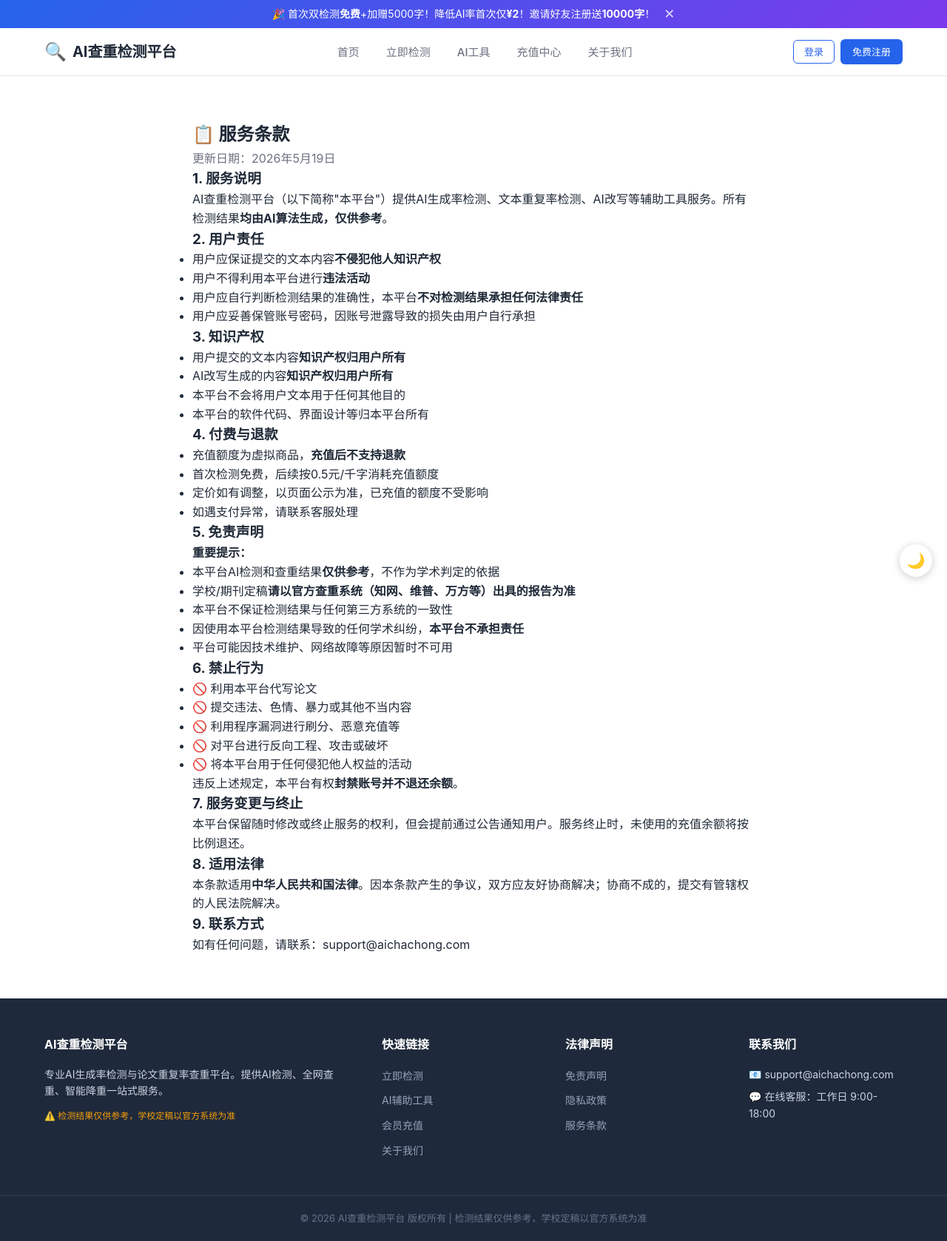
After one commit to HGSQ-123/ai-chachong, a Flask app: page /terms in a window 1280 px wide. The commit adds this page. Shown: the whole page at 74% size. Run offline with Flask 3, Linux system fonts and the light colour scheme.

Commit message:
feat: 隐私政策+服务条款+国内合规

```diff
--- a/routes/main.py
+++ b/routes/main.py
@@ -46,6 +46,18 @@ def disclaimer():
     return render_template("disclaimer.html", config=config)
 
 
+@main_bp.route("/privacy")
+def privacy():
+    """隐私政策页面"""
+    return render_template("privacy.html", config=config)
+
+
+@main_bp.route("/terms")
+def terms():
+    """服务条款页面"""
+    return render_template("terms.html", config=config)
+
+
 @main_bp.route("/tools")
 def tools_page():
     """AI辅助工具页面（降重、润色、修正、优化）"""
--- a/templates/base.html
+++ b/templates/base.html
@@ -92,8 +92,8 @@
                 <h4>法律声明</h4>
                 <ul>
                     <li><a href="{{ url_for('main.disclaimer') }}">免责声明</a></li>
-                    <li><a href="#">隐私政策</a></li>
-                    <li><a href="#">服务条款</a></li>
+                    <li><a href="{{ url_for('main.privacy') }}">隐私政策</a></li>
+                    <li><a href="{{ url_for('main.terms') }}">服务条款</a></li>
                 </ul>
             </div>
             <div class="footer-col">
--- /dev/null
+++ b/templates/terms.html
@@ -0,0 +1,67 @@
+{% extends "base.html" %}
+{% block title %}服务条款 - {{ site_name }}{% endblock %}
+
+{% block content %}
+<section class="section-padding">
+    <div class="container" style="max-width:800px;">
+        <h2>📋 服务条款</h2>
+        <p style="color:var(--text-secondary);">更新日期：2026年5月19日</p>
+
+        <h3>1. 服务说明</h3>
+        <p>{{ site_name }}（以下简称"本平台"）提供AI生成率检测、文本重复率检测、AI改写等辅助工具服务。所有检测结果<strong>均由AI算法生成，仅供参考</strong>。</p>
+
+        <h3>2. 用户责任</h3>
+        <ul>
+            <li>用户应保证提交的文本内容<strong>不侵犯他人知识产权</strong></li>
+            <li>用户不得利用本平台进行<strong>违法活动</strong></li>
+            <li>用户应自行判断检测结果的准确性，本平台<strong>不对检测结果承担任何法律责任</strong></li>
+            <li>用户应妥善保管账号密码，因账号泄露导致的损失由用户自行承担</li>
+        </ul>
+
+        <h3>3. 知识产权</h3>
+        <ul>
+            <li>用户提交的文本内容<strong>知识产权归用户所有</strong></li>
+            <li>AI改写生成的内容<strong>知识产权归用户所有</strong></li>
+            <li>本平台不会将用户文本用于任何其他目的</li>
+            <li>本平台的软件代码、界面设计等归本平台所有</li>
+        </ul>
+
+        <h3>4. 付费与退款</h3>
+        <ul>
+            <li>充值额度为虚拟商品，<strong>充值后不支持退款</strong></li>
+            <li>首次检测免费，后续按0.5元/千字消耗充值额度</li>
+            <li>定价如有调整，以页面公示为准，已充值的额度不受影响</li>
+            <li>如遇支付异常，请联系客服处理</li>
+        </ul>
+
+        <h3>5. 免责声明</h3>
+        <p><strong>重要提示：</strong></p>
+        <ul>
+            <li>本平台AI检测和查重结果<strong>仅供参考</strong>，不作为学术判定的依据</li>
+            <li>学校/期刊定稿<strong>请以官方查重系统（知网、维普、万方等）出具的报告为准</strong></li>
+            <li>本平台不保证检测结果与任何第三方系统的一致性</li>
+            <li>因使用本平台检测结果导致的任何学术纠纷，<strong>本平台不承担责任</strong></li>
+            <li>平台可能因技术维护、网络故障等原因暂时不可用</li>
+        </ul>
+
+        <h3>6. 禁止行为</h3>
+        <ul>
+            <li>🚫 利用本平台代写论文</li>
+            <li>🚫 提交违法、色情、暴力或其他不当内容</li>
+            <li>🚫 利用程序漏洞进行刷分、恶意充值等</li>
+            <li>🚫 对平台进行反向工程、攻击或破坏</li>
+            <li>🚫 将本平台用于任何侵犯他人权益的活动</li>
+        </ul>
+        <p>违反上述规定，本平台有权<strong>封禁账号并不退还余额</strong>。</p>
+
+        <h3>7. 服务变更与终止</h3>
+        <p>本平台保留随时修改或终止服务的权利，但会提前通过公告通知用户。服务终止时，未使用的充值余额将按比例退还。</p>
+
+        <h3>8. 适用法律</h3>
+        <p>本条款适用<strong>中华人民共和国法律</strong>。因本条款产生的争议，双方应友好协商解决；协商不成的，提交有管辖权的人民法院解决。</p>
+
+        <h3>9. 联系方式</h3>
+        <p>如有任何问题，请联系：{{ contact_email }}</p>
+    </div>
+</section>
+{% endblock %}
```
Also changed, not shown: templates/privacy.html (added, +64 -0 lines).
